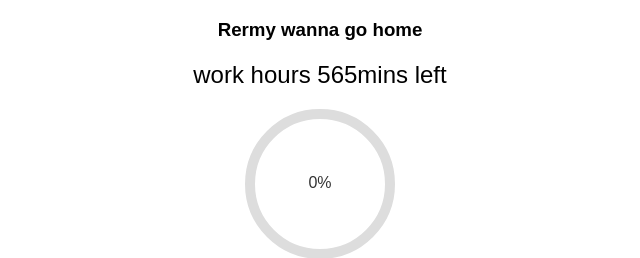
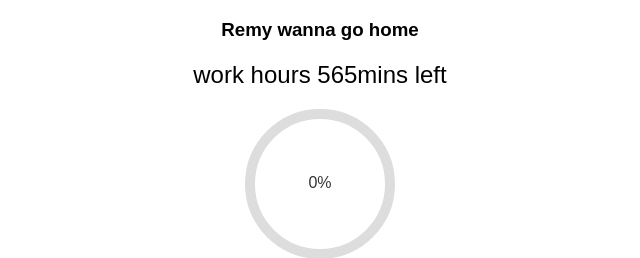
Before and after one commit to yepas-crypto/worktime-mjy, a plain HTML site: page index.html in a window 1280 px wide. Shown: the top 258 px of the page, 320-960 px from the left. Drawn offline with Linux system fonts and the light colour scheme.

Commit message:
Update index.html

```diff
--- a/index.html
+++ b/index.html
@@ -2,7 +2,7 @@
 <html lang="ko">
 <head>
   <meta charset="UTF-8">
-  <title>Rermy wanna go home</title>
+  <title>Remy wanna go home</title>
   <style>
     body { font-family: sans-serif; text-align:center; }
     #countdown { font-size: 24px; margin: 20px 0; }
@@ -18,7 +18,7 @@
   </style>
 </head>
 <body>
-  <h3>Rermy wanna go home</h3>
+  <h3>Remy wanna go home</h3>
 
   <!-- 남은 퇴근시간 -->
   <div id="countdown"></div>
```
